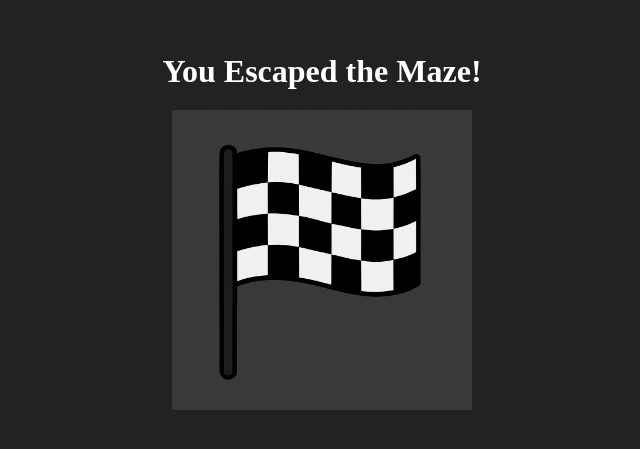
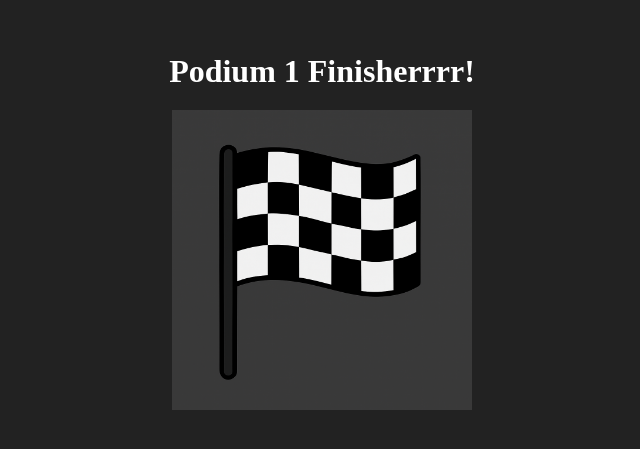
Before and after one commit to angelicamaureene/Gift, a plain HTML site: page congrats.html in a window 1280 px wide. Shown: the part 179-628 px from the top of the page, without its empty margins (318-958 px from the left). Drawn offline with Linux system fonts and the light colour scheme.

Commit message:
Update congrats.html

```diff
--- a/congrats.html
+++ b/congrats.html
@@ -25,7 +25,7 @@
   </style>
 </head>
 <body>
-  <h1>You Escaped the Maze!</h1>
+  <h1>Podium 1 Finisherrrr!</h1>
   <img src="checkered-flag.png" alt="Congratulations Image">
 </body>
 </html>
```
